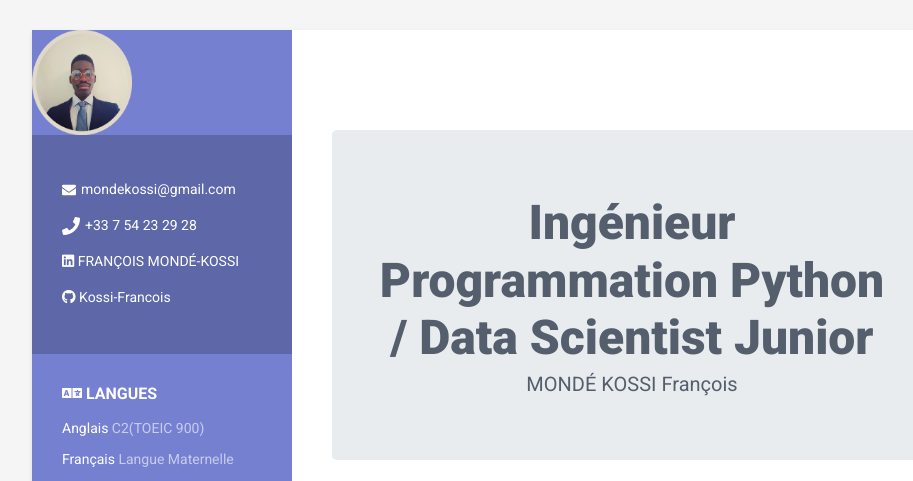
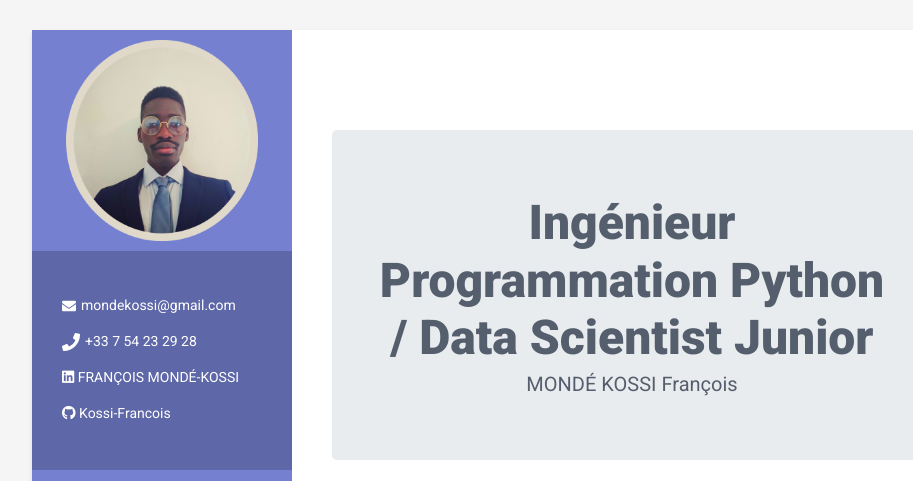
Before and after one commit to Kossi-Francois/alpheenProject, a Flask app: page /cv in a window 1280 px wide. Shown: the top 481 px of the page, without its empty margins (128-1041 px from the left). Run offline with Flask 2, Linux system fonts and the light colour scheme; some libraries are stand-ins or nearby versions.

Commit message:
fix cv04

```diff
--- a/static/styles/myCVStyle.css
+++ b/static/styles/myCVStyle.css
@@ -89,12 +89,17 @@ p {
 
 .sidebar-wrapper .profile-container .profile {
   text-align:center;
-  width: 100px;
+  width: 250px;
   /*height: auto;*/
   /*border-radius: 50%;*/
 }
 
-
+.sidebar-wrapper .profilecontainer {
+  text-align:center;
+  margin: 10px;
+  /*height: auto;*/
+  /*border-radius: 50%;*/
+}
 
 
 
--- a/templates/myCV.html
+++ b/templates/myCV.html
@@ -36,8 +36,10 @@
     <div class="wrapper">
         <div class="sidebar-wrapper">
 
-            <div class="profile-container">
-                <img class="profile" src="/static/images/cv_profil_img.png" alt=""  />
+            <div class="profilecontainer">
+              <div class="img-profile-container">
+                <img src="/static/images/cv_profil_img.png" alt=""  width="80%">
+              </div>
             </div><!--//profile-container-->
 
 
@@ -209,8 +211,8 @@
             <section class="section headline-section">
               <div class="jumbotron">
                     <div class="container">
-                      <h4 align="center" class="name">Ingénieur Programmation Python / Data Scientist Junior </h2>
-                      <h3 align="center" class="tagline">MONDÉ KOSSI François</h3>
+                      <h3 align="center" class="name">Ingénieur Programmation Python / Data Scientist Junior </h3>
+                      <h4 align="center" class="tagline">MONDÉ KOSSI François</h4>
                    </div>
               </div>
 
```
Also changed, not shown: templates/downloadProno.html (+15 -0 lines).
